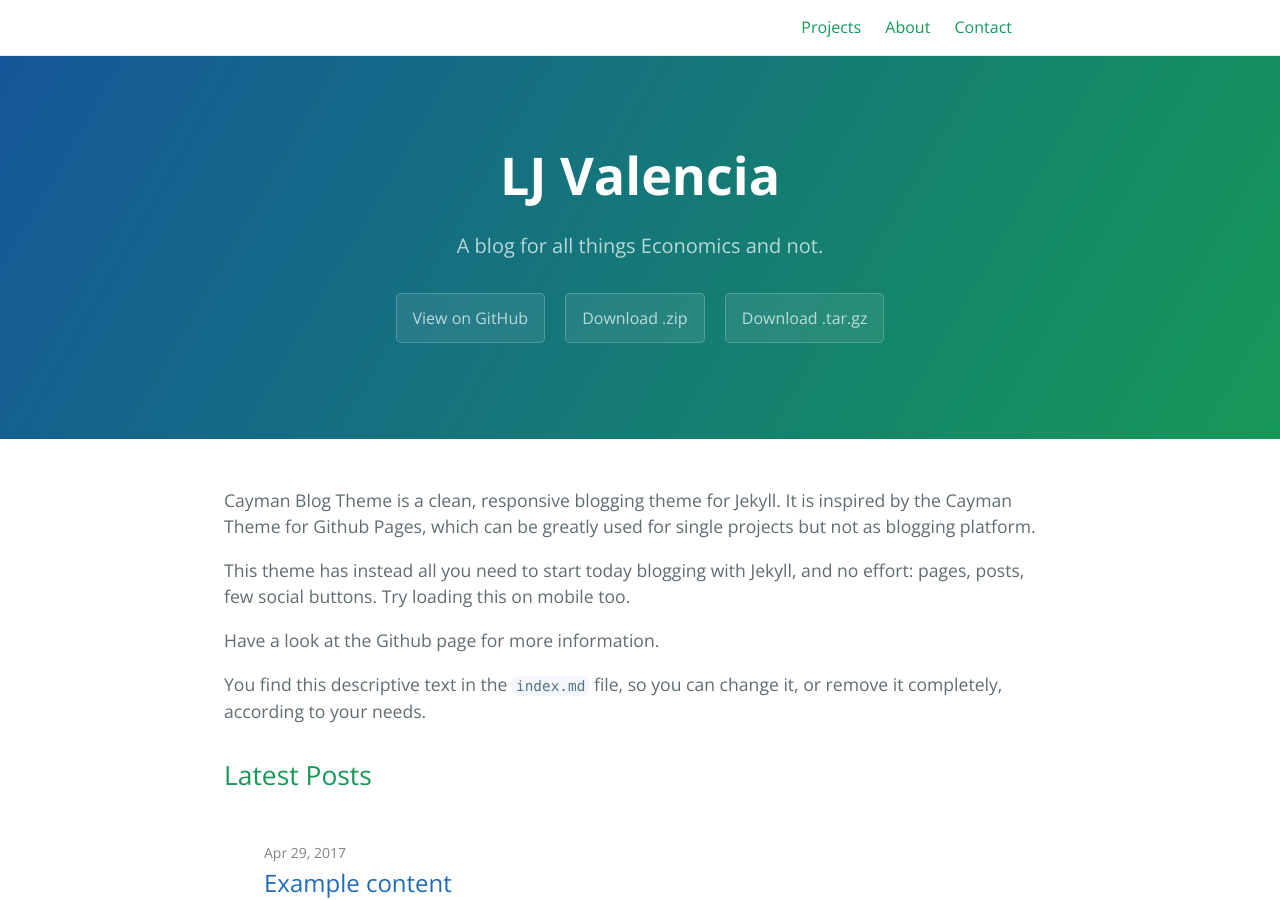
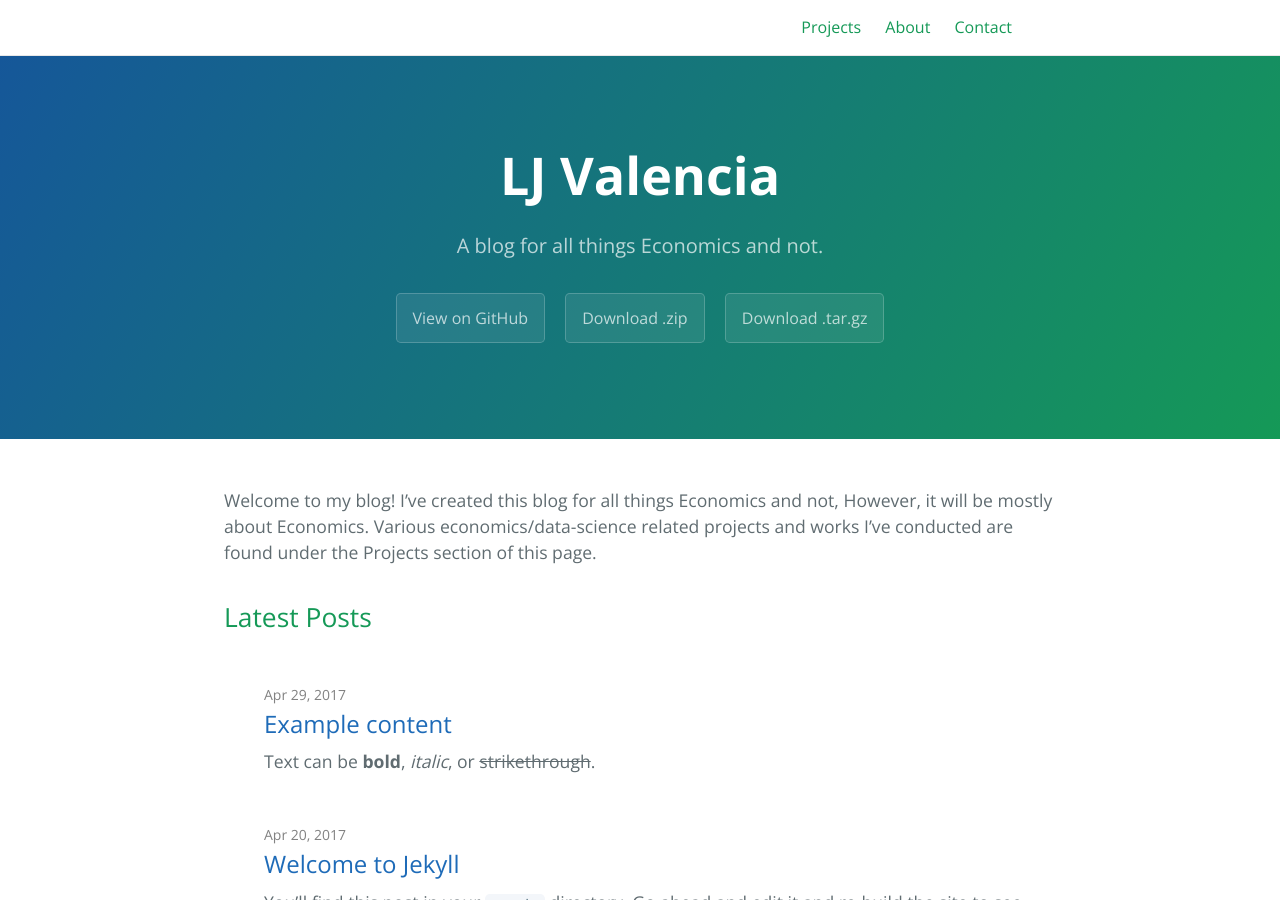
Before and after one commit to lj-valencia/cayman-blog-old-site, a Jekyll site: the page built from index.md, in a window 1280 px wide and 900 px high. Built offline with Jekyll 4.4.1, drawn with Linux system fonts in a browser that asks for light colours.

Commit message:
Update index.md

```diff
--- a/index.md
+++ b/index.md
@@ -8,10 +8,4 @@
 layout: home
 ---
 
-Cayman Blog Theme is a clean, responsive blogging theme for Jekyll. It is inspired by the Cayman Theme for Github Pages, which can be greatly used for single projects but not as blogging platform.
-
-This theme has instead all you need to start today blogging with Jekyll, and no effort: pages, posts, few social buttons. Try loading this on mobile too.
-
-Have a look at the Github page for more information.
-
-You find this descriptive text in the `index.md` file, so you can change it, or remove it completely, according to your needs.
+Welcome to my blog! I've created this blog for all things Economics and not, However, it will be mostly about Economics. Various economics/data-science related projects and works I've conducted are found under the Projects section of this page.
```
